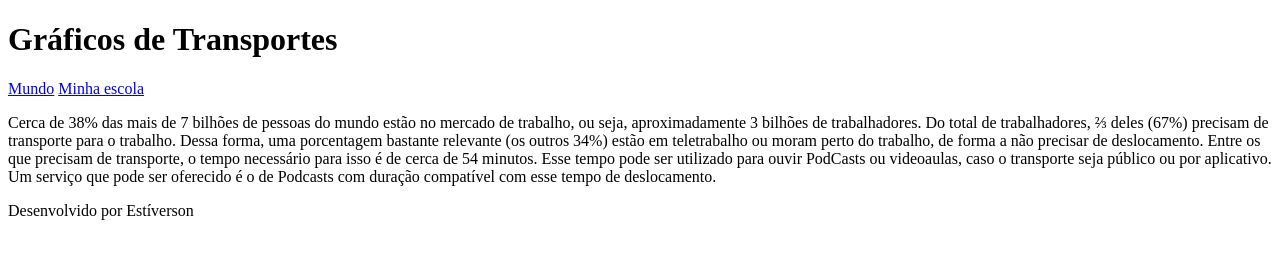
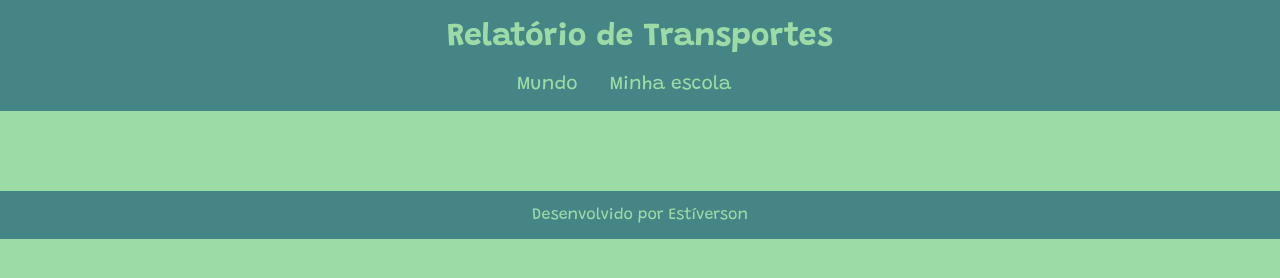
Before and after one commit to EstiversonOliveira/FormadoresJ3-24, a plain HTML site: page index.html in a window 1280 px wide. Drawn offline with Linux system fonts and the light colour scheme; no server answers.

Commit message:
final R5

```diff
--- a/graficos/informacoesGlobais.js
+++ b/graficos/informacoesGlobais.js
@@ -5,7 +5,24 @@ const url = "https://raw.githubusercontent.com/silviosnjr/CienciaDeDados-Criando
 async function visualizarInformacoesGlobais(){
     const res = await fetch (url)
     const dados = await res.json()
-    console.log(dados)
+    //console.log(dados)
+    const paragrafo = document.createElement("p");
+    paragrafo.classList.add("graficos-container__texto");
+    paragrafo.innerHTML =
+    `
+    Cerca de 38% das mais de <span>${dados.total_pessoas_mundo}</span> bilhões de pessoas do mundo estão no
+          mercado de trabalho, ou seja, aproximadamente <span>${dados.total_trabalhadores_mundo}</span> de
+          trabalhadores. Do total de trabalhadores, <span>${dados.total_pessoas_que_necessitam_transporte_para_trabalho} </span> precisam de
+          transporte para o trabalho. Dessa forma, <span> ${100-(dados.total_pessoas_que_necessitam_transporte_para_trabalho/dados.total_trabalhadores_mundo)} </span> % está em teletrabalho ou mora perto do
+          trabalho, de forma a não precisar de deslocamento. Entre os que
+          precisam de transporte, o tempo necessário para isso é de cerca de 54
+          minutos. Esse tempo pode ser utilizado para ouvir PodCasts ou
+          videoaulas, caso o transporte seja público ou por aplicativo. Um
+          serviço que pode ser oferecido é o de Podcasts com duração compatível
+          com esse tempo de deslocamento.
+    `
+    const container = document.getElementById("graficos-container");
+    container.appendChild(paragrafo);
 }
 
 visualizarInformacoesGlobais()
--- a/index.html
+++ b/index.html
@@ -4,10 +4,11 @@
     <meta charset="UTF-8" />
     <meta name="viewport" content="width=device-width, initial-scale=1.0" />
     <title>Transportes</title>
+    <link rel="stylesheet" href="style.css">
   </head>
   <body>
     <header>
-      <h1>Gráficos de Transportes</h1>
+      <h1>Relatório de Transportes</h1>
       <nav>
         <a href="index.html">Mundo</a>
         <a href="#">Minha escola</a>
@@ -15,20 +16,7 @@
     </header>
     <main class="graficos-section">
       <section id="graficos-container" class="graficos-container">
-        <p class="graficos-container__texto">
-          <!-- Insira seu texto aqui -->
-          Cerca de 38% das mais de 7 bilhões de pessoas do mundo estão no
-          mercado de trabalho, ou seja, aproximadamente 3 bilhões de
-          trabalhadores. Do total de trabalhadores, ⅔ deles (67%) precisam de
-          transporte para o trabalho. Dessa forma, uma porcentagem bastante
-          relevante (os outros 34%) estão em teletrabalho ou moram perto do
-          trabalho, de forma a não precisar de deslocamento. Entre os que
-          precisam de transporte, o tempo necessário para isso é de cerca de 54
-          minutos. Esse tempo pode ser utilizado para ouvir PodCasts ou
-          videoaulas, caso o transporte seja público ou por aplicativo. Um
-          serviço que pode ser oferecido é o de Podcasts com duração compatível
-          com esse tempo de deslocamento.
-        </p>
+
       </section>
     </main>
     <footer>
--- /dev/null
+++ b/style.css
@@ -0,0 +1,74 @@
+@import url('https://fonts.googleapis.com/css2?family=Grandstander:ital,wght@0,100..900;1,100..900&display=swap');
+
+:root {
+  --bg-color: #9CDBA6;
+  --primary-color: #468585;
+  --secundary-color: #DEF9C4;
+  --font: Grandstander;
+}
+
+body {
+    background-color: var(--bg-color);
+    color: var(--primary-color);
+    font-family: var(--font);
+    height: 100vh;
+    margin: 0;
+  }
+
+  header {
+    background-color: var(--primary-color);
+    text-align: center;
+    padding: 1px;
+  }
+
+  h1 {
+    font-size: 2rem;
+    color: var(--bg-color);
+    font-weight: 700;
+  }
+
+  nav {
+    display: flex;
+    justify-content: center;
+    font-weight: 400;
+  }
+
+  nav a {
+    text-decoration: none;
+    color: var(--bg-color);
+    margin: 0 2rem 1rem 0rem;
+    font-size: 1.2rem;
+  }
+
+  nav a:hover {
+    text-decoration: underline;
+    transform: scale(0.90);
+    transition: transform 0.1s;
+  }
+
+  .graficos-container__texto {
+    font-size: 1.3rem;
+    text-align: center;
+    padding: 2rem;
+    border: var(--secundary-color) solid 2px;
+  }
+
+  #graficos-container {
+    margin: 5rem;
+  }
+
+  footer {
+    display: flex;
+    align-items: center;
+    justify-content: center;
+    background-color: var(--primary-color);
+    color: var(--bg-color);
+    width: 100%;
+    height: 3rem;
+    margin-top: 2rem;
+  }
+
+  span{
+    font-weight: bold;
+    color: var(--secundary-color);
+}
```
